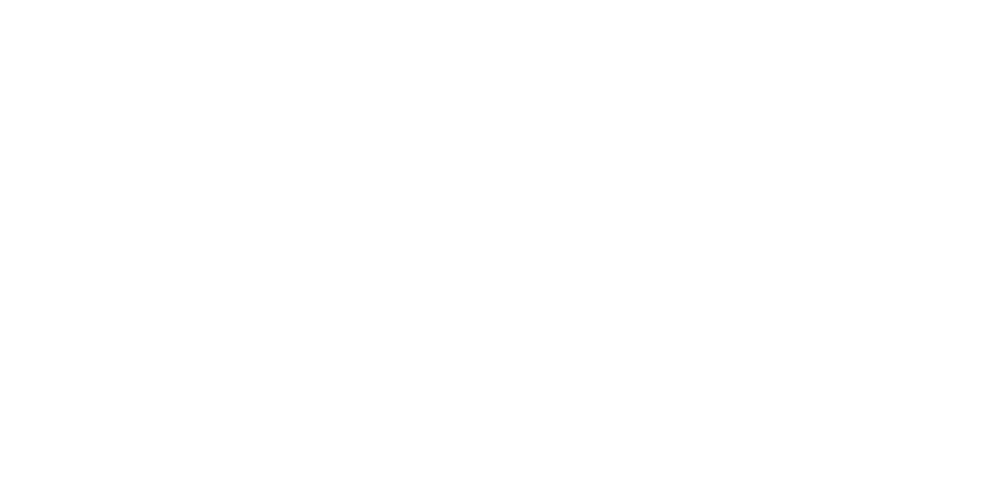
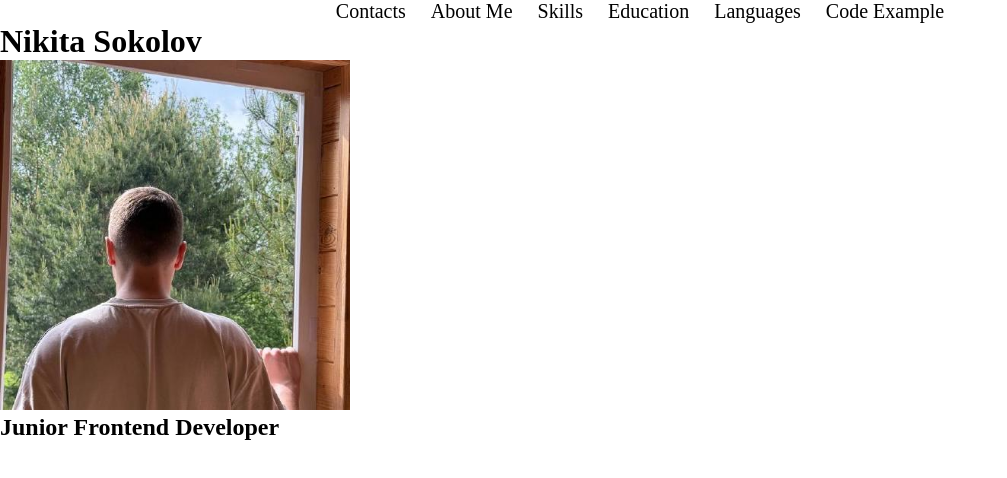
Before and after one commit to Galante06/rsschool-cv, a plain HTML site: page index.html in a window 1280 px wide. Shown: the whole page, without its empty margins (0-1007 px from the left). Drawn offline with Linux system fonts and the light colour scheme.

Commit message:
feat: add header

```diff
--- a/index.html
+++ b/index.html
@@ -4,7 +4,39 @@
     <meta charset="UTF-8">
     <meta name="viewport" content="width=device-width, initial-scale=1.0">
     <title>Document</title>
+    <link rel="stylesheet" href="styles/style.css">
 </head>
 <body>
+    <header>
+        <nav>
+            <ul class="navmenu">
+                <a href="#contacts">
+                    <li class>Contacts</li>
+                </a>
+                <a href="#aboutme">
+                    <li>About Me</li>
+                </a>
+                <a href="#skills">
+                    <li>Skills</li>
+                </a>
+                <a href="#education">
+                    <li>Education</li>
+                </a>
+                <a href="#languages">
+                    <li>Languages</li>
+                </a>
+                <a href="#code">
+                    <li>Code Example</li>
+                </a>
+            </ul>
+        </nav>
+        <h1>Nikita Sokolov</h1>
+        <img src="images/photomy.jpg" width="350px" alt="Изображение автора резюме">
+        <h2>Junior Frontend Developer</h2>
+    </header>
+
+
+    <main></main>
+    <footer></footer>
 </body>
 </html>
--- a/styles/style.css
+++ b/styles/style.css
@@ -0,0 +1,21 @@
+* {
+    margin: 0;
+    padding: 0;
+}
+
+a{
+    text-decoration: none;
+
+}
+.navmenu{
+    list-style: none;
+    display: flex;
+    gap: 25px;
+    justify-content: center;
+    font-size: 20px;
+    color:black;
+}
+
+.navmenu > a{
+    color:black;
+}
```
